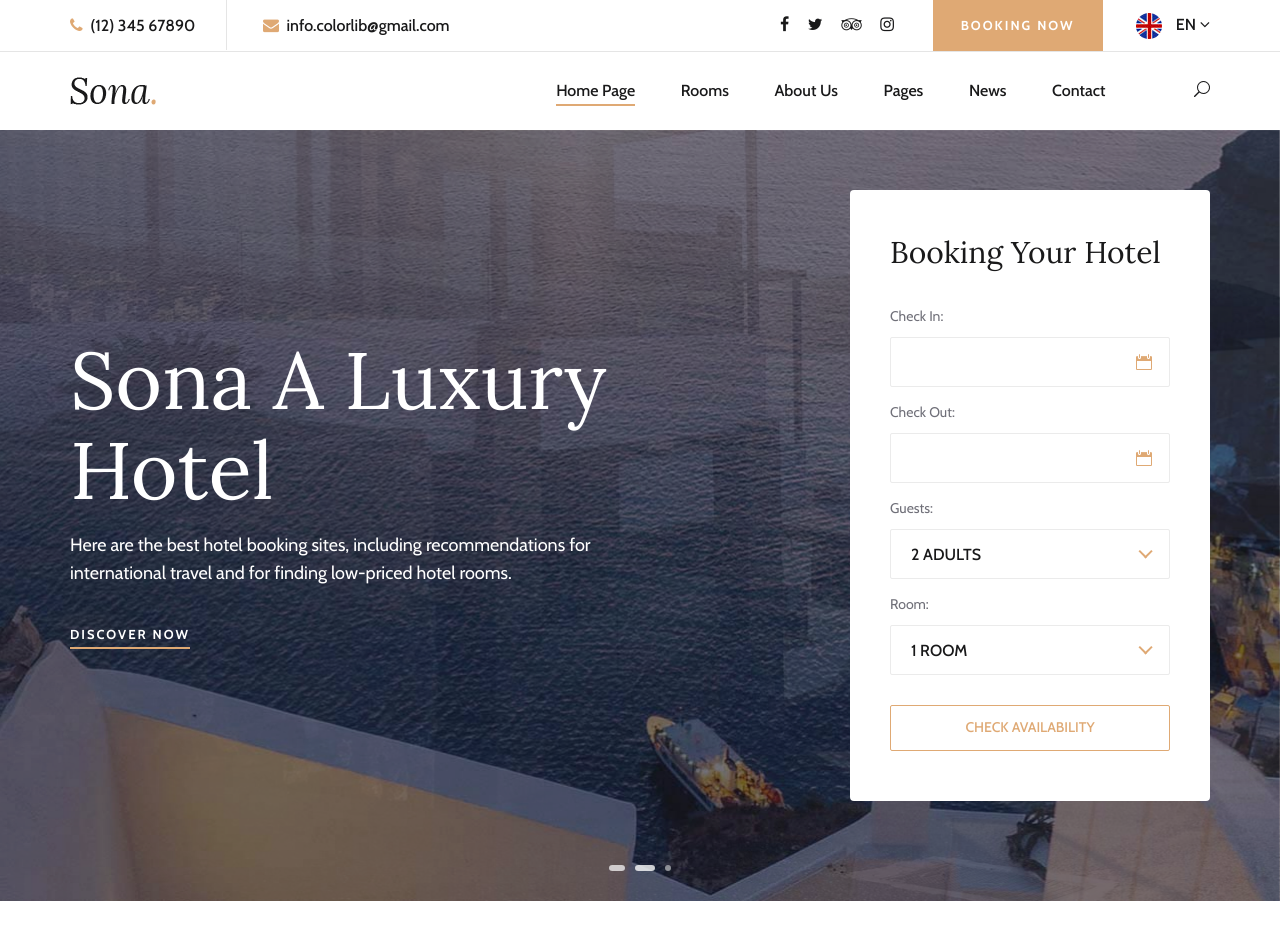
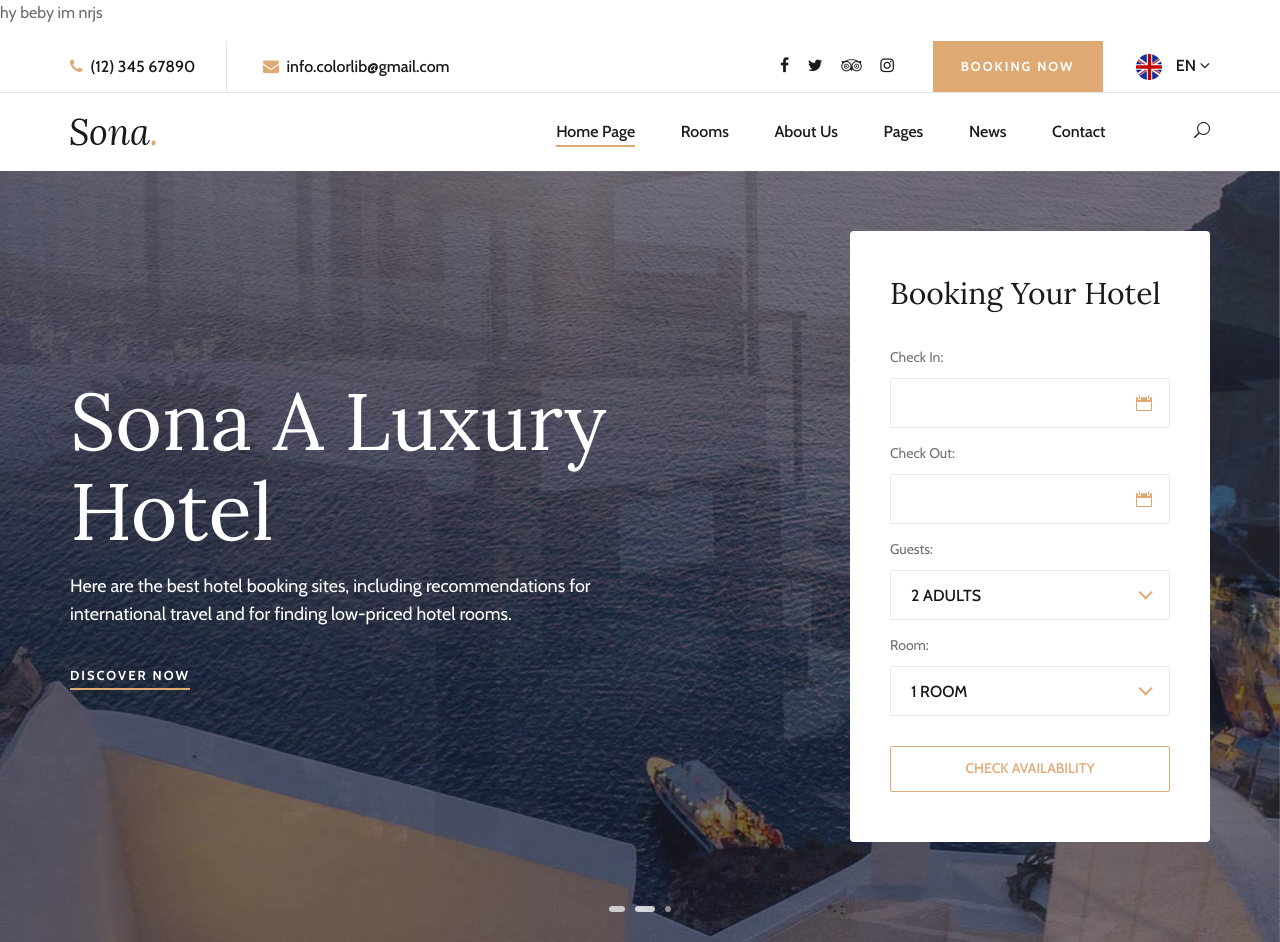
Before and after one commit to nrjsheybati/fast-gitttt, a plain HTML site: page index.html in a window 1280 px wide. Shown: the top 942 px of the page. Drawn offline with nearby package versions, Linux system fonts and the light colour scheme.

Commit message:
chngindexbynrjs

```diff
--- a/index.html
+++ b/index.html
@@ -29,7 +29,9 @@
     <div id="preloder">
         <div class="loader"></div>
     </div>
-
+    <div>
+        <p>hy beby im nrjs</p>
+    </div>
     <!-- Offcanvas Menu Section Begin -->
     <div class="offcanvas-menu-overlay"></div>
     <div class="canvas-open">
```
